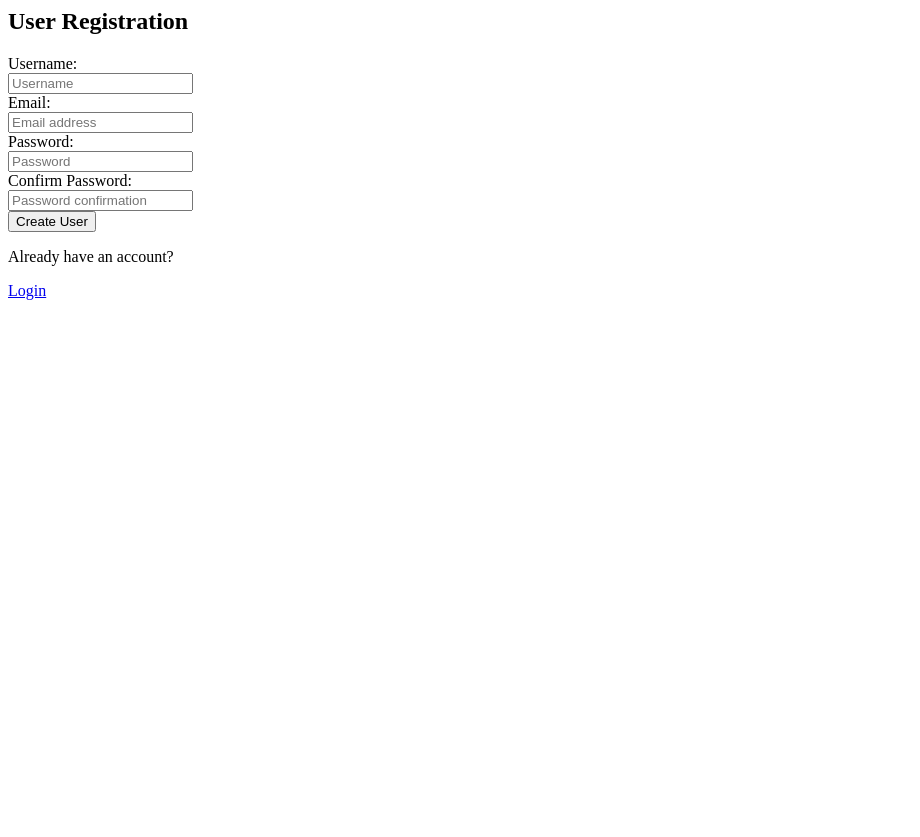
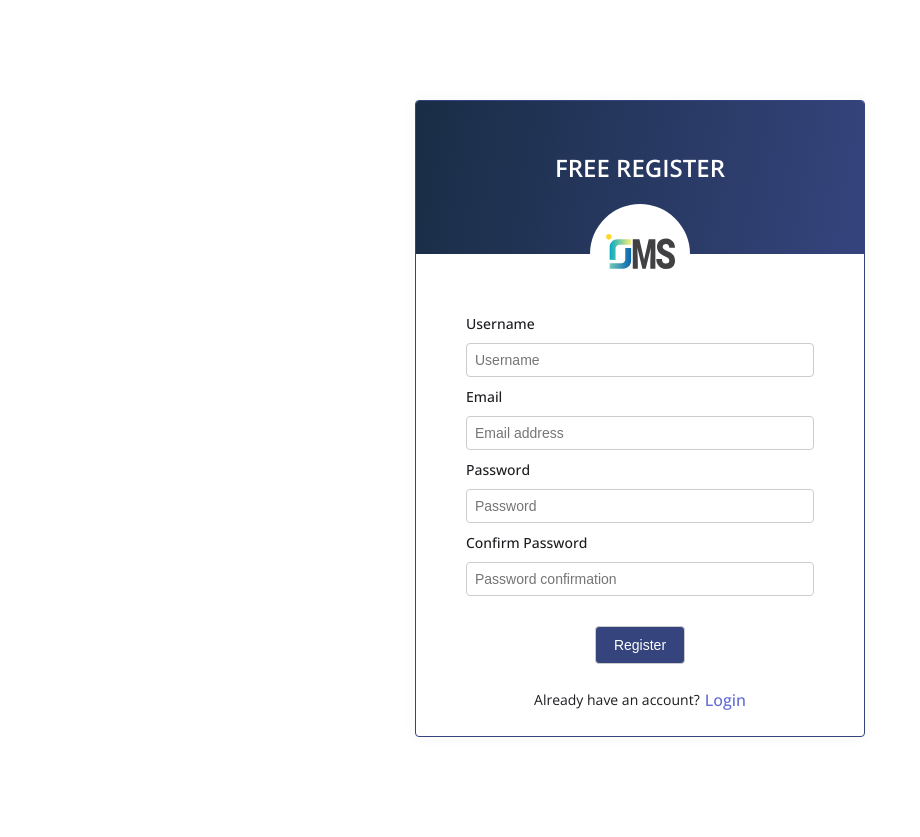
Before and after one commit to 582-41W-VA/Project-OMS, a Django app: page /register/ in a window 1280 px wide. Shown: the whole page, without its empty margins (0-920 px from the left). Before the commit the page ends 300 px from the top, so only its background shows below. Run offline with Django 5.2, Linux system fonts and the light colour scheme.

Commit message:
Style register.html and add header in main.html

```diff
--- a/OMS/accounts/templates/accounts/header.html
+++ b/OMS/accounts/templates/accounts/header.html
@@ -8,6 +8,8 @@
   </div>
   <div class="right-content">
     <span>Hello, {{request.user}}</span>
-    <span><img href="{% url 'logout' %}" src="{% static 'images/log-out.svg' %}" alt="logout" ></span>
+    <span><a href="{% url 'logout' %}">
+      <img src="{% static 'images/log-out.svg' %}" alt="" srcset="">
+    </a></span>
   </div>
 </section>
--- a/OMS/accounts/templates/accounts/register.html
+++ b/OMS/accounts/templates/accounts/register.html
@@ -1,45 +1,57 @@
-<h2>User Registration</h2>
-<form action="" method="POST">
+{% load static %}
+<head>
+  <link rel="stylesheet" href="{% static 'css/register.css' %}">
+</head>
+<section class="register-container">
+  <div class="bg">
+  <h3>Free register</h3>
+  <img src="{% static 'images/logo.svg' %}" alt="" srcset="">
+  </div>
+  <form class="register-form" action="" method="POST">
   {% csrf_token %}
-  <label for="username">Username:</label><br />
+  <label for="username">Username</label>
   <input
     type="text"
     id="username"
     name="username"
     placeholder="{{ form.username.label }}"
     required
-  /><br />
+  />
 
-  <label for="email">Email:</label><br />
+  <label for="email">Email</label>
   <input
     type="email"
     id="email"
     name="email"
     placeholder="{{ form.email.label }}"
     required
-  /><br />
+  />
 
-  <label for="password1">Password:</label><br />
+  <label for="password1">Password</label>
   <input
     type="password"
     id="password1"
     name="password1"
     placeholder="{{ form.password1.label }}"
     required
-  /><br />
+  />
 
-  <label for="password2">Confirm Password:</label><br />
+  <label for="password2">Confirm Password</label>
   <input
     type="password"
     id="password2"
     name="password2"
     placeholder="{{ form.password2.label }}"
     required
-  /><br />
+  />
 
-  <input type="submit" value="Create User" />
-</form>
+  <input class="register-btn" type="submit" value="Register" />
+  </form>
 
-{{form.errors}}
-<p>Already have an account?</p>
-<a href="{% url 'login' %}">Login</a>
+  {{form.errors}}
+
+  <div class="login-account" >
+  <p>Already have an account?</p>
+  <a href="{% url 'login' %}">Login</a>
+  </div>
+</section>
--- /dev/null
+++ b/OMS/static/css/register.css
@@ -0,0 +1,116 @@
+@import url('style.css');
+
+section{
+    padding: 0px;
+}
+
+.register-container {
+  max-width: 450px;
+  margin: 100px auto;
+  text-align: center;
+  border: 1px solid #35447d;
+  border-radius: 4px;
+  box-shadow: 0 0 13px rgba(236, 236, 241, 0.44);
+
+}
+
+.register-container img{
+    width: 100px;
+    height: 100px;
+    position: absolute;
+    top: 100%;
+    left: 50%;
+    transform: translate(-50%, -50%);
+
+}
+
+h3 {
+  color: white;
+  font-size: 24px;
+  font-weight: 600;
+  margin-bottom: 20px;
+  text-transform: uppercase;
+}
+
+.bg{
+    padding: 50px 0;
+    width: 100%;
+    background: linear-gradient(100.23deg, #192d45, #35447d);
+    position: relative;
+}
+
+form {
+  display: flex;
+  flex-direction: column;
+  margin-top: 60px;
+  padding: 0 50px;
+}
+
+.input-group {
+  margin-bottom: 15px;
+  text-align: left;
+}
+
+label {
+  text-align: left;
+  font-size: 14px;
+  font-weight: 500;
+  margin-bottom: 5px;
+  display: block;
+  margin-bottom: 10px;
+}
+
+input {
+  width: 100%;
+  padding: 8px;
+  outline: none;
+  border: 1px solid #ccc;
+  border-radius: 4px;
+  font-size: 14px;
+  margin-bottom: 10px;
+}
+
+input:focus {
+  border: 1px solid #35447d;
+}
+
+.register-btn {
+  width: 90px;
+  padding: 10px;
+  background-color: #35447d;
+  color: #fff;
+  border-radius: 4px;
+  cursor: pointer;
+  font-size: 14px;
+  margin: 0 auto;
+  margin-top: 20px;
+  transition: all 0.3s ease-in-out;
+}
+
+.register-btn:hover {
+  background-color: white;
+  color: #35447d;
+  border: 1px solid #35447d;
+}
+
+.login-account {
+  margin: 20px;
+  display: flex;
+  justify-content: center;
+  align-items: center;
+}
+
+.login-account p {
+  font-size: 14px;
+  margin-right: 5px;
+}
+
+.login-account a {
+  color: #626ed4;
+  font-weight: 500;
+  text-decoration: none;
+}
+
+.login-account a:hover {
+  text-decoration: underline;
+}
--- /dev/null
+++ b/OMS/static/css/users.css
@@ -0,0 +1 @@
+@import url('style.css');
```
